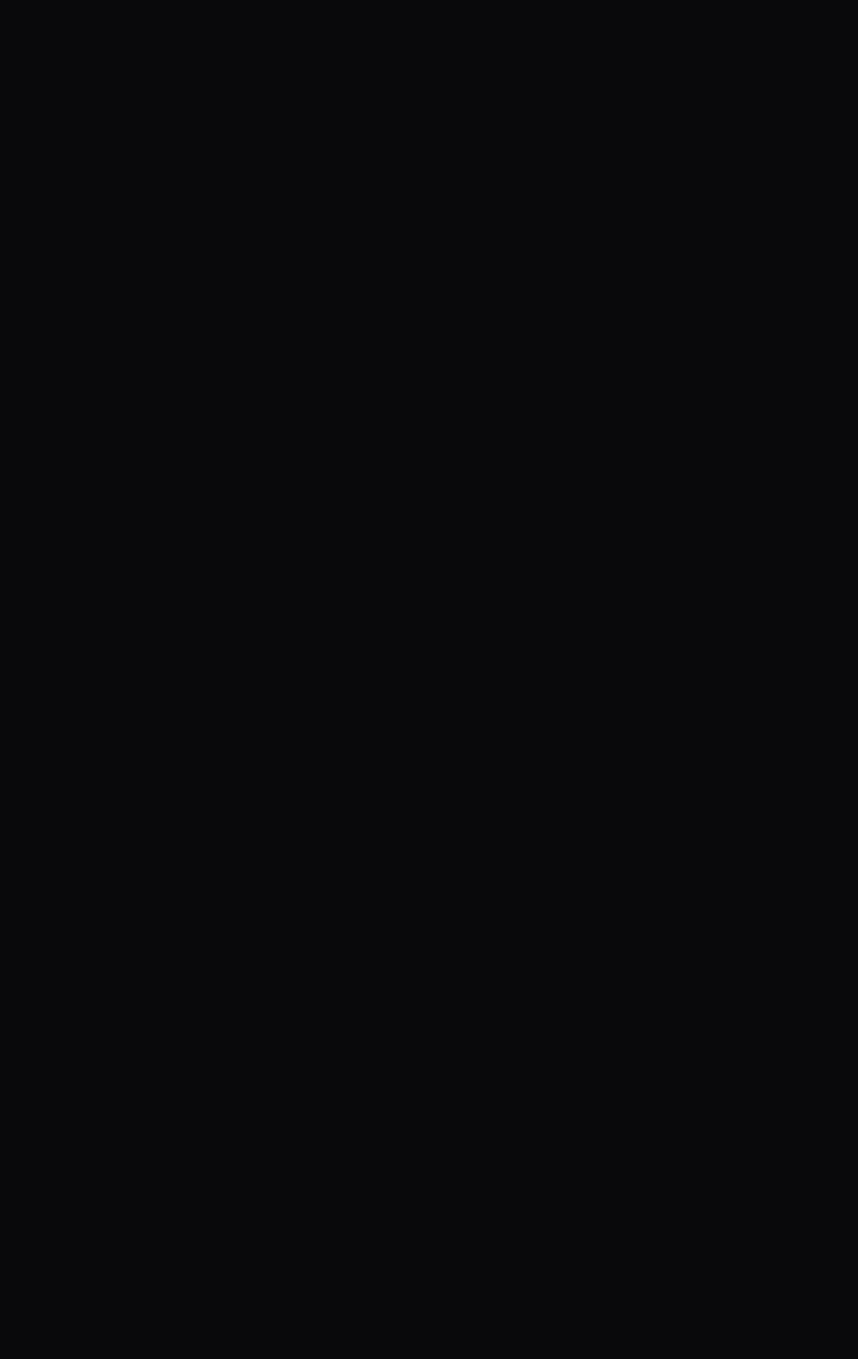
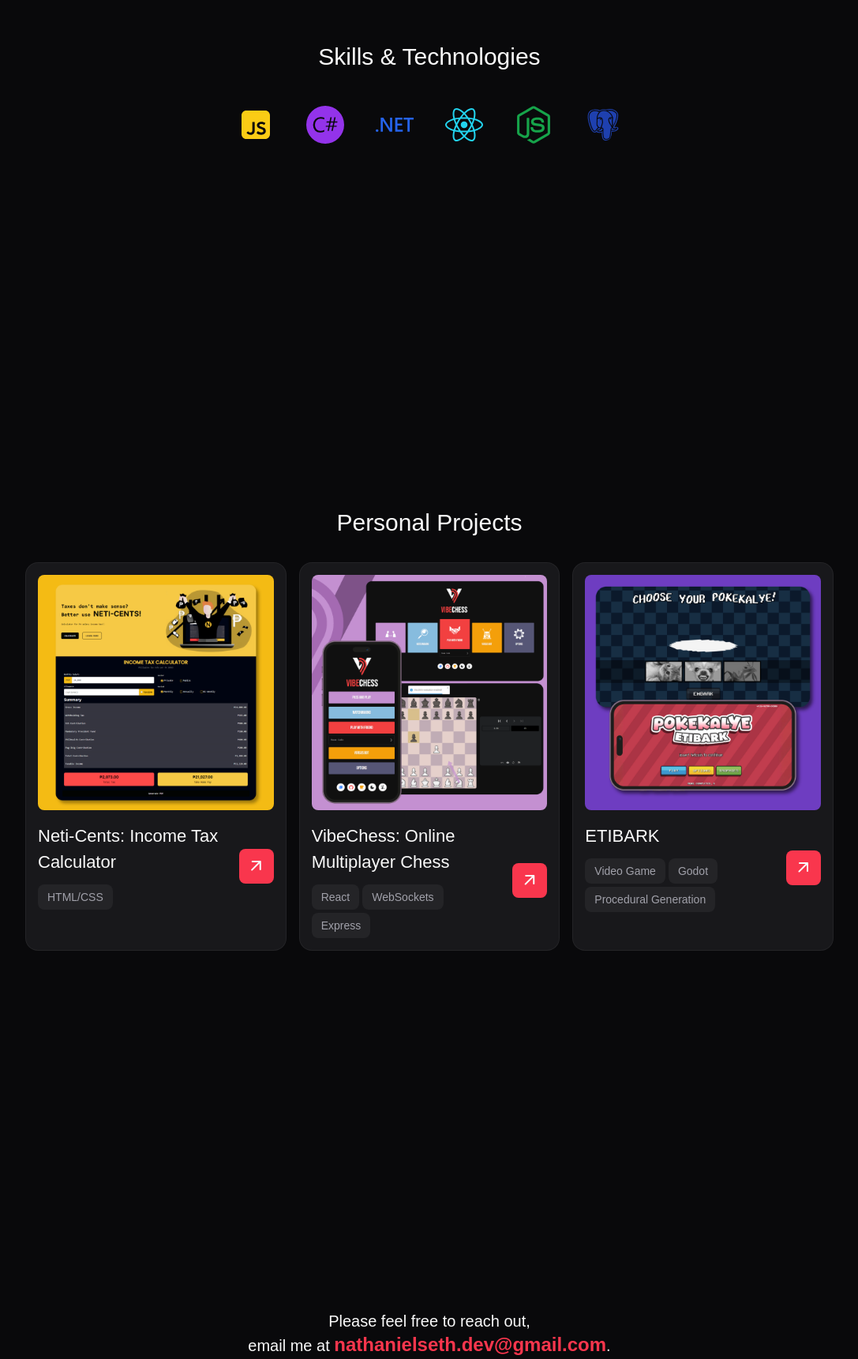
Before and after one commit to nathanielseth/portfolio, a React (Vite) app: page / in a window 1280 px wide. Shown: the part 1076-2797 px from the top of the page at 79% size, without its empty margins (96-1183 px from the left). Before the commit the page ends 800 px from the top, so only its background shows below. Built offline with nearby package versions, Linux system fonts and the light colour scheme; a web font is replaced by a local one.

Commit message:
animation & smooth scrolling

```diff
--- a/package.json
+++ b/package.json
@@ -10,6 +10,8 @@
     "preview": "vite preview"
   },
   "dependencies": {
+    "framer-motion": "^11.11.4",
+    "lenis": "^1.1.13",
     "prop-types": "^15.8.1",
     "react": "^18.3.1",
     "react-dom": "^18.3.1",
--- a/src/App.jsx
+++ b/src/App.jsx
@@ -1,3 +1,6 @@
+import { useEffect } from "react";
+import { ReactLenis } from "lenis/react";
+
 import Header from "./components/Header";
 import Hero from "./components/Hero";
 import Skills from "./components/Skills";
@@ -5,27 +8,31 @@ import Projects from "./components/Projects";
 import Contact from "./components/Contact";
 
 const App = () => {
+	useEffect(() => {
+		const homeSection = document.getElementById("home");
+		if (homeSection) {
+			homeSection.scrollIntoView({ behavior: "smooth" });
+		}
+	}, []);
+
 	return (
-		<>
+		<ReactLenis root>
 			<Header />
-			<main className="snap-y snap-mandatory overflow-y-scroll scrollbar-thin">
-				<section id="home" className="snap-start h-screen">
+			<main className="scrollbar-thin">
+				<section id="home" className="h-screen">
 					<Hero />
 				</section>
-				<section id="skills" className="snap-start h-screen">
+				<section id="skills" className="h-screen">
 					<Skills />
 				</section>
-				<section
-					id="projects"
-					className="md:snap-start md:h-screen h-auto overflow-y-auto"
-				>
+				<section id="projects" className="md:h-screen h-auto">
 					<Projects />
 				</section>
-				<section id="contact" className="snap-start h-screen">
+				<section id="contact" className="h-screen">
 					<Contact />
 				</section>
 			</main>
-		</>
+		</ReactLenis>
 	);
 };
 
--- a/src/components/Contact.jsx
+++ b/src/components/Contact.jsx
@@ -1,22 +1,59 @@
+import { motion } from "framer-motion";
 import { FaGithub, FaLinkedin } from "react-icons/fa";
+
+const containerVariants = {
+	hidden: { opacity: 0 },
+	show: {
+		opacity: 1,
+		transition: {
+			staggerChildren: 0.6,
+		},
+	},
+};
+
+const itemVariants = {
+	hidden: { opacity: 0, y: 30 },
+	show: { opacity: 1, y: 0, transition: { duration: 0.7 } },
+};
+
+const iconVariants = {
+	hidden: { opacity: 0, y: 30 },
+	show: { opacity: 1, y: 0, transition: { duration: 0.7, delay: 0.5 } },
+};
 
 const Contact = () => {
 	return (
-		<div className="flex flex-col justify-center items-center h-screen">
-			<p className="font-light text-center text-xl md:text-xl">
+		<motion.div
+			className="flex flex-col justify-center items-center h-screen"
+			variants={containerVariants}
+			initial="hidden"
+			whileInView="show"
+			viewport={{ once: false }}
+		>
+			<motion.p
+				className="font-light text-center text-xl md:text-xl"
+				variants={itemVariants}
+				initial="hidden"
+				whileInView="show"
+			>
 				Please feel free to reach out,
 				<br />
 				email me at{" "}
 				<a
 					href="mailto:nathanielseth.dev@gmail.com"
-					className="text-[#f9364d] font-bold text-2xl"
+					className="text-[#f9364d] font-semibold text-2xl"
 				>
 					nathanielseth.dev@gmail.com
 				</a>
 				.
-			</p>
+			</motion.p>
 
-			<div className="flex mt-10 space-x-4">
+			<motion.div
+				className="flex mt-10 space-x-4"
+				variants={iconVariants}
+				initial="hidden"
+				whileInView="show"
+			>
 				<a
 					href="https://github.com/nathanielseth"
 					target="_blank"
@@ -34,8 +71,8 @@ const Contact = () => {
 				>
 					<FaLinkedin />
 				</a>
-			</div>
-		</div>
+			</motion.div>
+		</motion.div>
 	);
 };
 
--- a/src/components/Hero.jsx
+++ b/src/components/Hero.jsx
@@ -1,17 +1,51 @@
+import { motion } from "framer-motion";
+
+const containerVariants = {
+	hidden: { opacity: 0 },
+	show: {
+		opacity: 1,
+		transition: {
+			staggerChildren: 0.3,
+		},
+	},
+};
+
+const itemVariants = {
+	hidden: { opacity: 0, y: 30 },
+	show: { opacity: 1, y: 0, transition: { duration: 0.7 } },
+};
+
 const Hero = () => {
 	return (
 		<div className="flex items-center justify-center min-h-screen">
-			<div className="max-w-2xl mx-auto text-center">
-				<h1 className="text-4xl md:text-5xl font-semibold mb-12">
+			<motion.div
+				className="max-w-2xl mx-auto text-center"
+				variants={containerVariants}
+				initial="hidden"
+				animate="show"
+			>
+				<motion.h1
+					className="text-4xl md:text-5xl font-semibold mb-12"
+					variants={itemVariants}
+				>
 					My name is <span className="text-[#f9364d]">Nathaniel Seth</span>,
 					<br />
 					I&apos;m a Full-Stack developer.
-				</h1>
-				<p className="mt-4 text-sm text-zinc-400 md:text-base mb-12 max-w-sm mx-auto md:max-w-lg">
+				</motion.h1>
+
+				<motion.p
+					className="mt-4 text-sm text-zinc-400 md:text-base mb-12 max-w-sm mx-auto md:max-w-lg"
+					variants={itemVariants}
+				>
 					I am a Computer Science student who is wholeheartedly dedicated to the
 					concept and principles of continuous, lifelong learning.
-				</p>
-				<div className="mt-8 flex justify-center items-center">
+				</motion.p>
+
+				<motion.div
+					whileTap={{ scale: 0.85 }}
+					className="mt-8 flex justify-center items-center"
+					variants={itemVariants}
+				>
 					<a
 						href="/assets/seth_cv.pdf"
 						download
@@ -24,8 +58,8 @@ const Hero = () => {
 							download
 						</span>
 					</a>
-				</div>
-			</div>
+				</motion.div>
+			</motion.div>
 		</div>
 	);
 };
--- a/src/components/Navbar.jsx
+++ b/src/components/Navbar.jsx
@@ -5,60 +5,84 @@ const Navbar = ({ navOpen }) => {
 	const lastActiveLink = useRef();
 	const activeBox = useRef();
 
-	const initActiveBox = () => {
-		activeBox.current.style.top = lastActiveLink.current.offsetTop + "px";
-		activeBox.current.style.left = lastActiveLink.current.offsetLeft + "px";
-		activeBox.current.style.width = lastActiveLink.current.offsetWidth + "px";
-		activeBox.current.style.height = lastActiveLink.current.offsetHeight + "px";
+	const navItems = [
+		{ label: "Home", link: "#home", className: "nav-link active" },
+		{ label: "Skills", link: "#skills", className: "nav-link" },
+		{ label: "Projects", link: "#projects", className: "nav-link" },
+		{ label: "Contact", link: "#contact", className: "nav-link md:hidden" },
+	];
+
+	const initActiveBox = (target) => {
+		activeBox.current.style.top = target.offsetTop + "px";
+		activeBox.current.style.left = target.offsetLeft + "px";
+		activeBox.current.style.width = target.offsetWidth + "px";
+		activeBox.current.style.height = target.offsetHeight + "px";
 	};
 
-	useEffect(initActiveBox, []);
-	window.addEventListener("resize", initActiveBox);
+	const activeCurrentLink = (event, targetId) => {
+		lastActiveLink.current?.classList.remove("active");
+		const linkElement = document.querySelector(`a[href='${targetId}']`);
+		linkElement.classList.add("active");
+		lastActiveLink.current = linkElement;
 
-	const activeCurrentLink = (event) => {
-		lastActiveLink.current?.classList.remove("active");
-		event.target.classList.add("active");
-		lastActiveLink.current = event.target;
-
-		activeBox.current.style.top = event.target.offsetTop + "px";
-		activeBox.current.style.left = event.target.offsetLeft + "px";
-		activeBox.current.style.width = event.target.offsetWidth + "px";
-		activeBox.current.style.height = event.target.offsetHeight + "px";
+		initActiveBox(linkElement);
 	};
 
-	const navItems = [
-		{
-			label: "Home",
-			link: "#home",
-			className: "nav-link active",
-			ref: lastActiveLink,
-		},
-		{
-			label: "Skills",
-			link: "#skills",
-			className: "nav-link",
-		},
-		{
-			label: "Projects",
-			link: "#projects",
-			className: "nav-link",
-		},
-		{
-			label: "Contact",
-			link: "#contact",
-			className: "nav-link md:hidden",
-		},
-	];
+	const handleLinkClick = (event, link) => {
+		event.preventDefault();
+
+		const targetSection = document.querySelector(link);
+		if (targetSection) {
+			targetSection.scrollIntoView({ behavior: "smooth" });
+
+			setTimeout(() => {
+				activeCurrentLink(event, link);
+			}, 300);
+		}
+	};
+
+	useEffect(() => {
+		const observer = new IntersectionObserver(
+			(entries) => {
+				entries.forEach((entry) => {
+					if (entry.isIntersecting) {
+						const activeLink = navItems.find(
+							(item) => item.link === `#${entry.target.id}`
+						);
+						if (activeLink) {
+							const linkElement = document.querySelector(
+								`a[href='${activeLink.link}']`
+							);
+							if (linkElement) {
+								activeCurrentLink({ target: linkElement }, activeLink.link);
+							}
+						}
+					}
+				});
+			},
+			{ threshold: 0.1 }
+		);
+
+		navItems.forEach((item) => {
+			const section = document.querySelector(item.link);
+			if (section) {
+				observer.observe(section);
+			}
+		});
+
+		return () => {
+			observer.disconnect();
+		};
+	}, []);
 
 	return (
 		<nav className={"navbar " + (navOpen ? "active" : "")}>
-			{navItems.map(({ label, link, className, ref }, key) => (
+			{navItems.map(({ label, link, className }, key) => (
 				<a
 					href={link}
-					ref={ref}
 					key={key}
 					className={className}
-					onClick={activeCurrentLink}
+					onClick={(event) => handleLinkClick(event, link)}
 				>
 					{label}
 				</a>
--- a/src/components/Skills.jsx
+++ b/src/components/Skills.jsx
@@ -1,3 +1,5 @@
+import { motion } from "framer-motion";
+
 import { RiJavascriptFill } from "react-icons/ri";
 import { SiCsharp } from "react-icons/si";
 import { FaNodeJs } from "react-icons/fa6";
@@ -5,32 +7,84 @@ import { FaReact } from "react-icons/fa6";
 import { SiDotnet } from "react-icons/si";
 import { BiLogoPostgresql } from "react-icons/bi";
 
+const iconVariants = {
+	initial: { y: -10 },
+	animate: {
+		y: 0,
+		transition: {
+			duration: 1,
+		},
+	},
+};
+
 const Skills = () => {
 	return (
 		<div className="flex flex-col justify-center items-center h-screen">
-			<h2 className="text-center text-2xl  md:text-3xl mb-8">
+			<motion.h2
+				whileInView={{ opacity: 1, y: 0 }}
+				initial={{ opacity: 0, y: -100 }}
+				transition={{ duration: 1 }}
+				viewport={{ once: true }}
+				className="text-center text-2xl md:text-3xl mb-8"
+			>
 				Skills & Technologies
-			</h2>
-			<div className="flex flex-wrap items-center justify-center gap-4">
-				<div className="p-3">
+			</motion.h2>
+			<motion.div
+				whileInView={{ opacity: 1, x: 0 }}
+				initial={{ opacity: 0, x: -100 }}
+				transition={{ duration: 1 }}
+				viewport={{ once: true }}
+				className="flex flex-wrap items-center justify-center gap-4"
+			>
+				<motion.div
+					className="p-3"
+					variants={iconVariants}
+					initial="initial"
+					animate="animate"
+				>
 					<RiJavascriptFill className="text-5xl text-yellow-400" />
-				</div>
-				<div className="p-3">
+				</motion.div>
+				<motion.div
+					className="p-3"
+					variants={iconVariants}
+					initial="initial"
+					animate="animate"
+				>
 					<SiCsharp className="text-5xl text-purple-600" />
-				</div>
-				<div className="p-3">
+				</motion.div>
+				<motion.div
+					className="p-3"
+					variants={iconVariants}
+					initial="initial"
+					animate="animate"
+				>
 					<SiDotnet className="text-5xl text-blue-600" />
-				</div>
-				<div className="p-3">
+				</motion.div>
+				<motion.div
+					className="p-3"
+					variants={iconVariants}
+					initial="initial"
+					animate="animate"
+				>
 					<FaReact className="text-5xl text-cyan-400" />
-				</div>
-				<div className="p-3">
+				</motion.div>
+				<motion.div
+					className="p-3"
+					variants={iconVariants}
+					initial="initial"
+					animate="animate"
+				>
 					<FaNodeJs className="text-5xl text-green-600" />
-				</div>
-				<div className="p-3">
+				</motion.div>
+				<motion.div
+					className="p-3"
+					variants={iconVariants}
+					initial="initial"
+					animate="animate"
+				>
 					<BiLogoPostgresql className="text-5xl text-blue-800" />
-				</div>
-			</div>
+				</motion.div>
+			</motion.div>
 		</div>
 	);
 };
--- a/src/index.css
+++ b/src/index.css
@@ -14,23 +14,6 @@ body {
 .material-symbols-rounded {
 	@apply w-[1em] h-[1em] overflow-hidden;
 	font-variation-settings: "FILL" 0, "wght" 400, "GRAD" 0, "opsz" 24;
-}
-
-html,
-body {
-	height: 100%;
-	overflow: hidden; /* Prevents the fake scrollbar */
-}
-
-main {
-	height: 100vh;
-	overflow-y: scroll; /* Allows scroll on the main element */
-	scroll-snap-type: y mandatory; /* Enables scroll snapping */
-}
-
-section {
-	scroll-snap-align: start; /* Snaps sections to the top of the viewport */
-	height: 100vh; /* Each section fills the full viewport height */
 }
 
 /* components */
--- a/src/main.jsx
+++ b/src/main.jsx
@@ -3,6 +3,7 @@ import { createRoot } from "react-dom/client";
 
 import App from "./App.jsx";
 import "./index.css";
+import "lenis/dist/lenis.css";
 
 createRoot(document.getElementById("root")).render(
 	<StrictMode>
```
Also changed, not shown: 1 other file (tests, documents, lock files or other folders).
